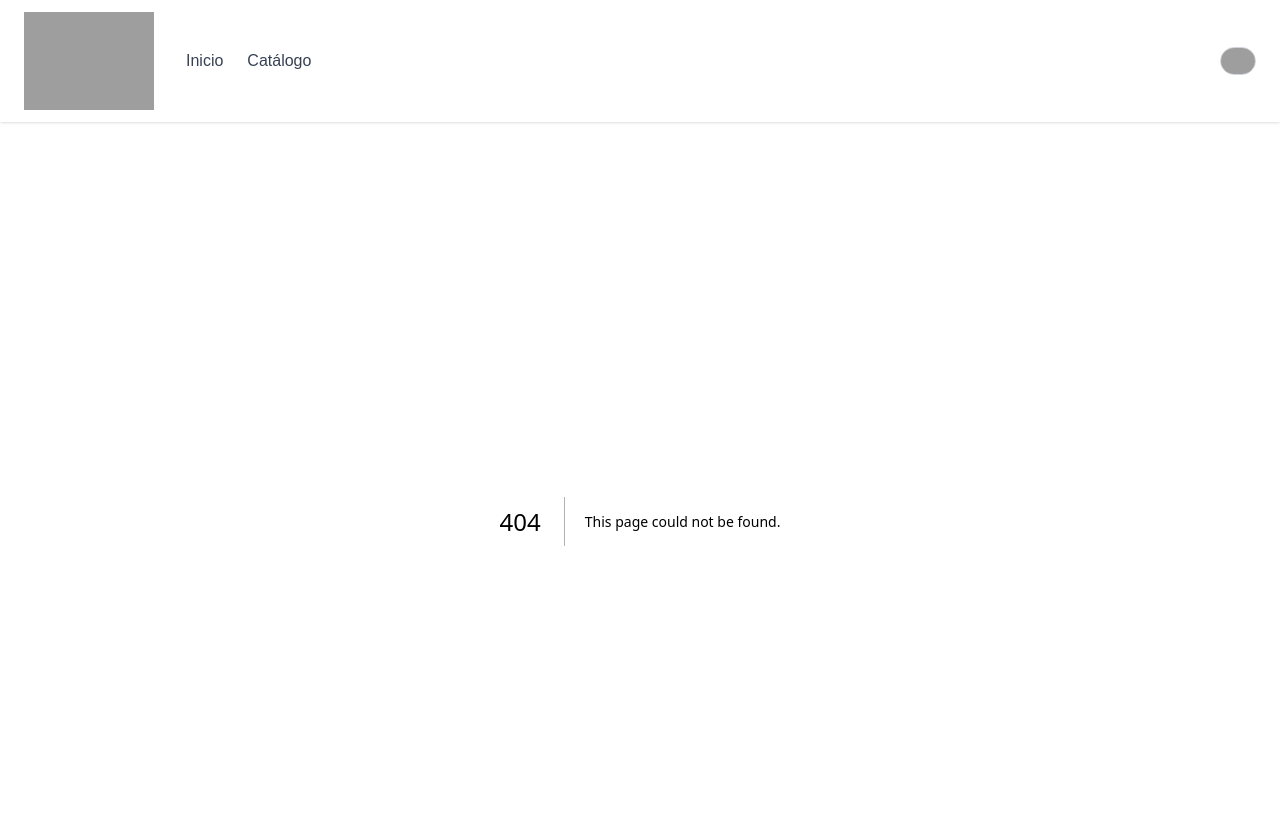
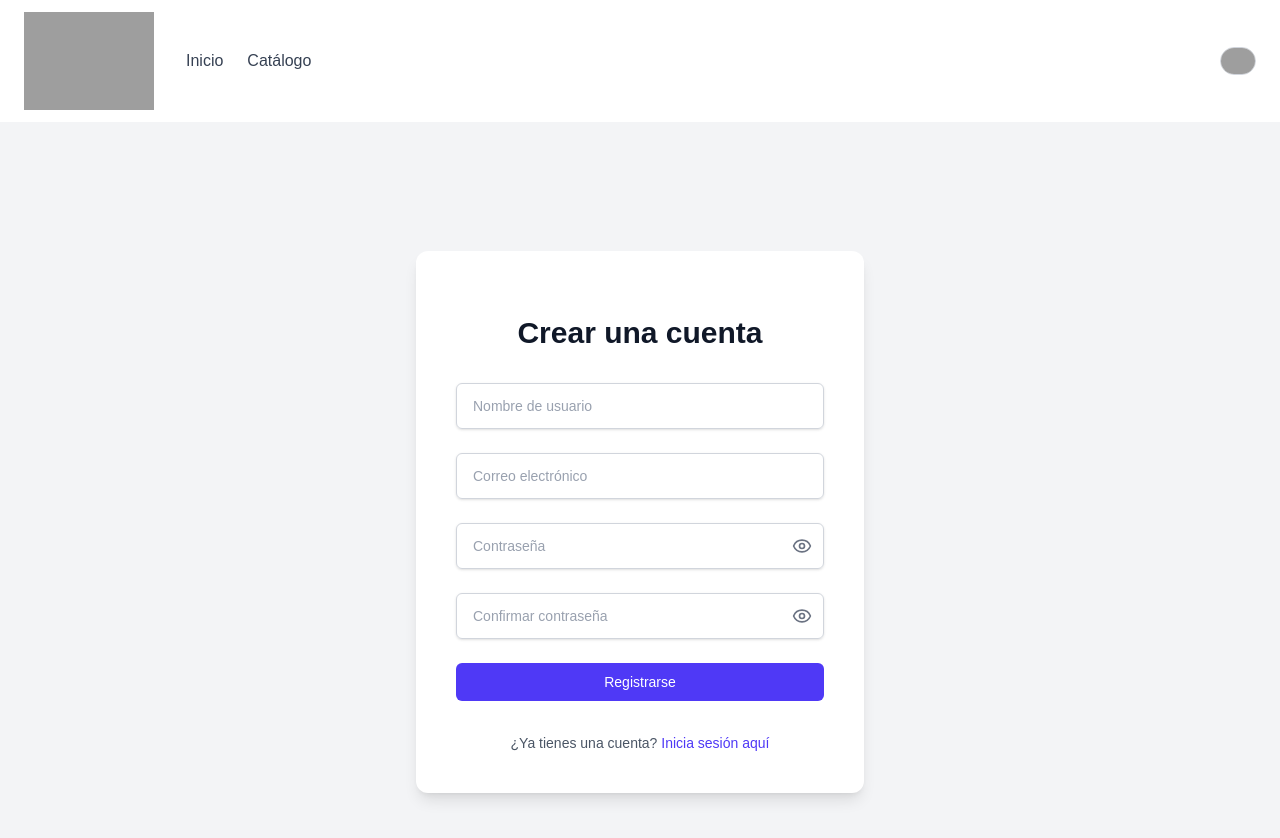
Before and after one commit to ssalgadn/TeOdioDocker-front, a Next.js app in the folder solocartas/solocartas-next/: page /register in a window 1280 px wide. Before the commit this address had no page. Shown: the top 838 px of the page. Built offline with nearby package versions, Linux system fonts and the light colour scheme; grey boxes are pictures that could not be loaded.

Commit message:
Vista registro

```diff
--- /dev/null
+++ b/solocartas/solocartas-next/src/app/register/page.tsx
@@ -0,0 +1,114 @@
+"use client";
+
+import Link from 'next/link';
+import { useState } from 'react';
+import { Eye, EyeOff } from 'lucide-react';
+
+export default function RegisterPage() {
+  const [showPassword, setShowPassword] = useState(false);
+  const [showConfirmPassword, setShowConfirmPassword] = useState(false);
+  return (
+    <div className="min-h-screen flex flex-col items-center justify-center bg-gray-100 py-12 px-4 sm:px-6 lg:px-8">
+      <div className="max-w-md w-full space-y-8 bg-white p-10 rounded-xl shadow-lg">
+        <div>
+          <h2 className="mt-6 text-center text-3xl font-extrabold text-gray-900">
+            Crear una cuenta
+          </h2>
+        </div>
+        <form className="mt-8 space-y-6" action="#" method="POST">
+          <div className="space-y-6">
+            <div>
+              <label htmlFor="username" className="sr-only">
+                Nombre de usuario
+              </label>
+              <input
+                id="username"
+                name="username"
+                type="text"
+                autoComplete="username"
+                required
+                className="appearance-none block w-full px-4 py-3 border border-gray-300 rounded-md shadow-sm placeholder-gray-400 focus:outline-none focus:ring-2 focus:ring-indigo-500 focus:border-transparent sm:text-sm"
+                placeholder="Nombre de usuario"
+              />
+            </div>
+            <div>
+              <label htmlFor="email-address" className="sr-only">
+                Correo electrónico
+              </label>
+              <input
+                id="email-address"
+                name="email"
+                type="email"
+                autoComplete="email"
+                required
+                className="appearance-none block w-full px-4 py-3 border border-gray-300 rounded-md shadow-sm placeholder-gray-400 focus:outline-none focus:ring-2 focus:ring-indigo-500 focus:border-transparent sm:text-sm"
+                placeholder="Correo electrónico"
+              />
+            </div>
+            <div className="relative">
+              <label htmlFor="password" className="sr-only">
+                Contraseña
+              </label>
+              <input
+                id="password"
+                name="password"
+                type={showPassword ? 'text' : 'password'}
+                autoComplete="new-password"
+                required
+                className="appearance-none block w-full px-4 py-3 border border-gray-300 rounded-md shadow-sm placeholder-gray-400 focus:outline-none focus:ring-2 focus:ring-indigo-500 focus:border-transparent sm:text-sm pr-10"
+                placeholder="Contraseña"
+              />
+              <button
+                type="button"
+                onClick={() => setShowPassword(!showPassword)}
+                className="absolute inset-y-0 right-0 pr-3 flex items-center text-gray-500 hover:text-gray-700"
+                aria-label={showPassword ? "Ocultar contraseña" : "Mostrar contraseña"}
+              >
+                {showPassword ? <EyeOff size={20} /> : <Eye size={20} />}
+              </button>
+            </div>
+            <div className="relative">
+              <label htmlFor="confirm-password" className="sr-only">
+                Confirmar contraseña
+              </label>
+              <input
+                id="confirm-password"
+                name="confirm-password"
+                type={showConfirmPassword ? 'text' : 'password'}
+                autoComplete="new-password"
+                required
+                className="appearance-none block w-full px-4 py-3 border border-gray-300 rounded-md shadow-sm placeholder-gray-400 focus:outline-none focus:ring-2 focus:ring-indigo-500 focus:border-transparent sm:text-sm pr-10"
+                placeholder="Confirmar contraseña"
+              />
+              <button
+                type="button"
+                onClick={() => setShowConfirmPassword(!showConfirmPassword)}
+                className="absolute inset-y-0 right-0 pr-3 flex items-center text-gray-500 hover:text-gray-700"
+                aria-label={showConfirmPassword ? "Ocultar contraseña" : "Mostrar contraseña"}
+              >
+                {showConfirmPassword ? <EyeOff size={20} /> : <Eye size={20} />}
+              </button>
+            </div>
+          </div>
+
+          <div>
+            <button
+              type="submit"
+              className="group relative w-full flex justify-center py-2 px-4 border border-transparent text-sm font-medium rounded-md text-white bg-indigo-600 hover:bg-indigo-700 focus:outline-none focus:ring-2 focus:ring-offset-2 focus:ring-indigo-500"
+            >
+              Registrarse
+            </button>
+          </div>
+        </form>
+        <div className="text-sm text-center">
+          <p className="text-gray-600">
+            ¿Ya tienes una cuenta?{' '}
+            <Link href="/login" className="font-medium text-indigo-600 hover:text-indigo-500">
+              Inicia sesión aquí
+            </Link>
+          </p>
+        </div>
+      </div>
+    </div>
+  );
+}
```
